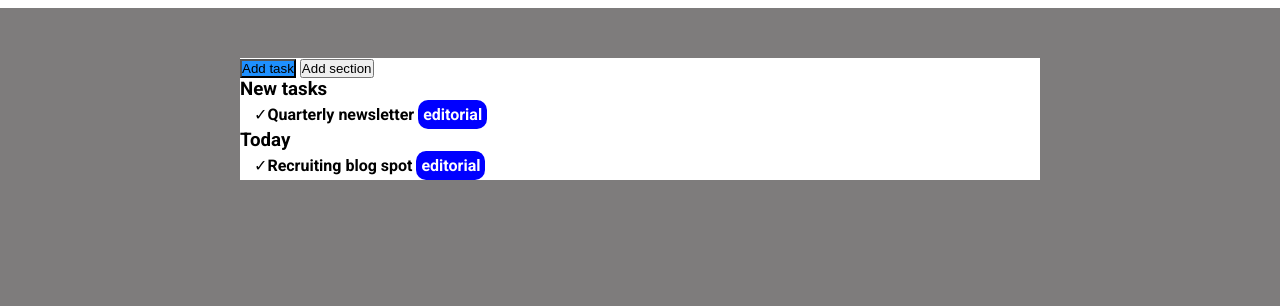
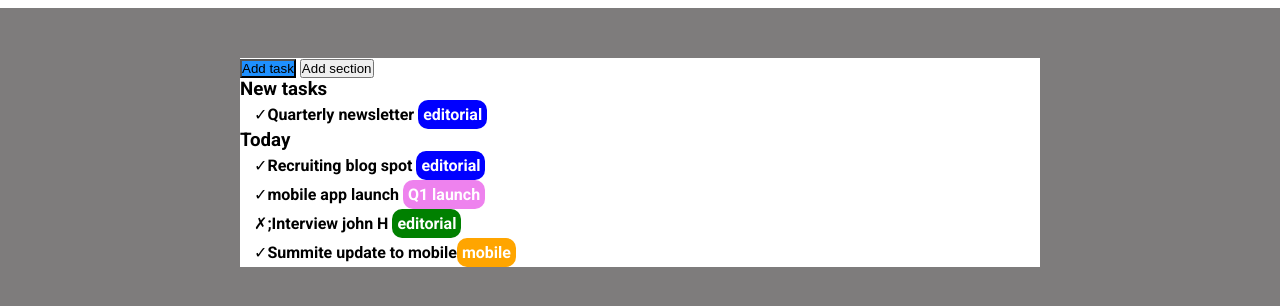
Before and after one commit to freddycarta/html-css-toboolist, a plain HTML site: page index.html in a window 1280 px wide. Shown: the part 102-408 px from the top of the page. Drawn offline with Linux system fonts and the light colour scheme.

Commit message:
1 parte main

```diff
--- a/index.html
+++ b/index.html
@@ -24,16 +24,26 @@
         <div class="container">
             <div><button class="button1">Add task</button> <button>Add section</button></div>
             <div class="list">
+                <!-- new tasks -->
                 <h3>New tasks</h3>
                 <div class="task"></div>
                 <span class="circle">&check;</span>Quarterly newsletter <span class="task taskblue">editorial</span>
 
             </div>
             <div class="list">
+                <!-- today -->
                 <h3>Today</h3>
                 <div class="task"></div>
                 <span class="circle">&check;</span>Recruiting blog spot <span class="task taskblue">editorial</span>
-
+                <br>
+                <div class="task"></div>
+                <span class="circle">&check;</span>mobile app launch <span class="task taskviolet">Q1 launch</span>
+                <br>
+                <div class="task"></div>
+                <span class="circle">&cross;;</span>Interview john H <span class="task taskgreen">editorial</span>
+                <br>
+                <div class="task"></div>
+                <span class="circle">&check;</span>Summite update to mobile<span class="task taskorange">mobile</span>
             </div>
 
 
--- a/style.css
+++ b/style.css
@@ -41,3 +41,15 @@ h1 {
 .taskblue{
     background-color: blue;
 }
+
+.taskorange{
+    background-color: orange;
+}
+
+.taskgreen{
+    background-color: green;
+}
+
+.taskviolet {
+    background-color: violet;
+}
```
